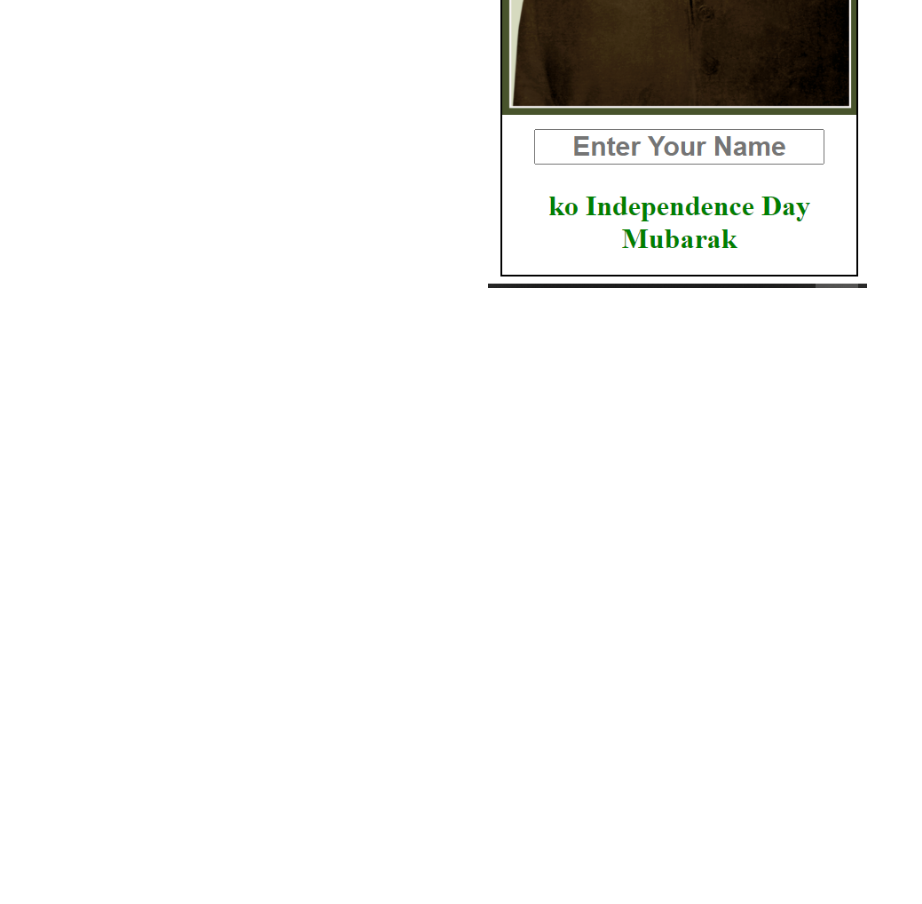
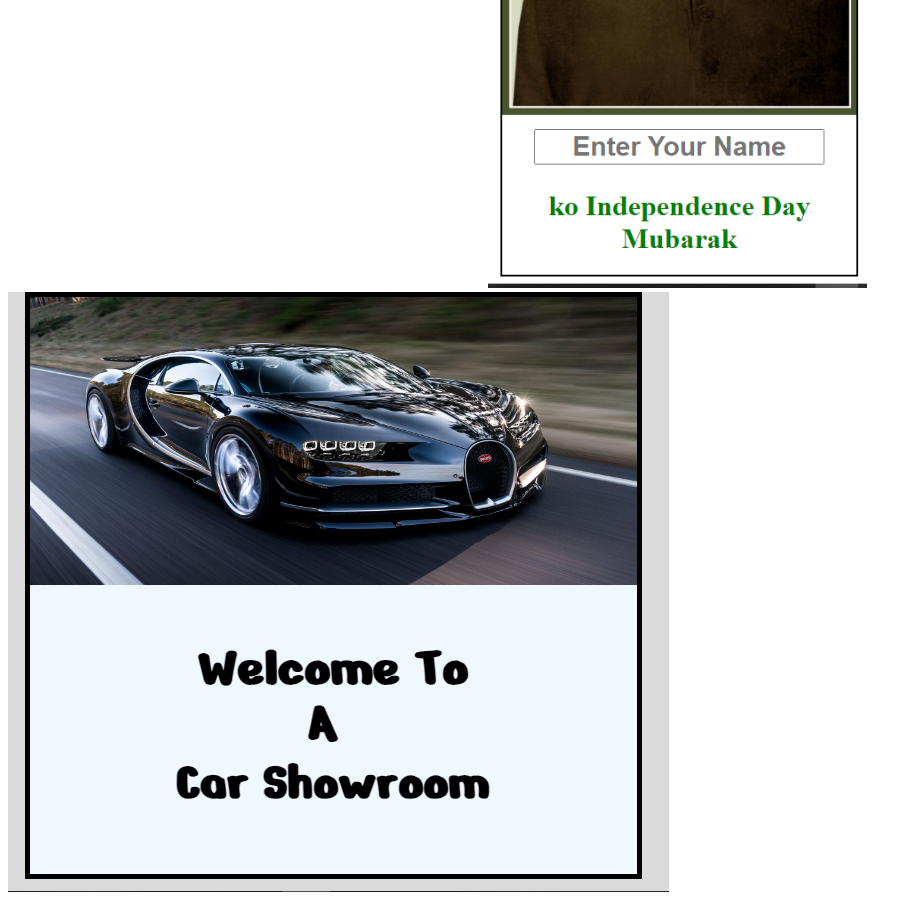
Before and after one commit to ayaanwebdeveloper/Mytemplate, a plain HTML site: page index.html in a window 1280 px wide. Shown: the part 1082-1986 px from the top of the page, without its empty margins (0-922 px from the left). Before the commit the page ends 1382 px from the top, so only its background shows below. Drawn offline with Linux system fonts and the light colour scheme.

Commit message:
Update index.html

```diff
--- a/index.html
+++ b/index.html
@@ -23,6 +23,7 @@
     <a href="https://ayaanwebdeveloper.github.io/YourEidi/" id="a"><img src="img/eid.png" alt="" class="is"></a>
     <a href="https://ayaanwebdeveloper.github.io/Headphonetemplate/"><img src="img/headphone.png" alt="" class="is2"></a>
     <a href="https://ayaanwebdeveloper.github.io/Pakistan14augcard/"><img src="img/14.png" alt="" class="is3"></a>
+    <a href="https://ayaanwebdeveloper.github.io/Cartemplate/"><img src="img/car.png" alt="" class="is4"></a>
 
 </body>
 </html>
```
